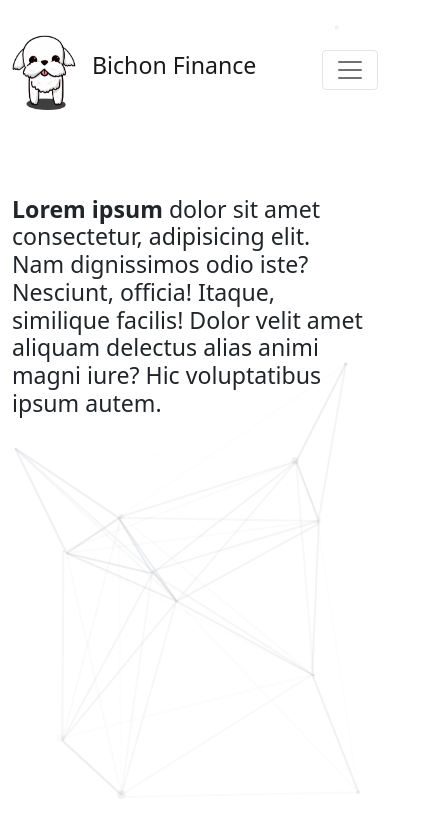
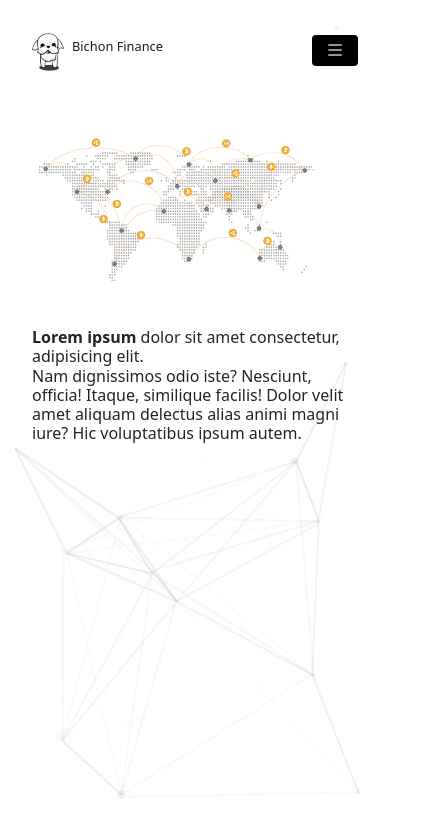
Before and after one commit to Aryaak/BichonFinance, a plain HTML site: page index.html in a window 390 px wide. Shown: the whole page, 426 px wide, since content can reach past the window. Drawn offline with nearby package versions, Linux system fonts and the light colour scheme.

Commit message:
Set Responsive Mobile

```diff
--- /dev/null
+++ b/assets/css/responsive.css
@@ -0,0 +1,66 @@
+ /* X-Small devices (portrait phones, less than 576px) */
+ /* No media query for `xs` since this is the default in Bootstrap */
+
+ /* Very Small devices (landscape phones, 576px and down) */
+
+ @media (max-width: 576px) {
+
+     body {
+         padding: 5px 20px;
+     }
+
+     #logo h3 {
+         font-size: 0.8rem;
+     }
+
+     #logo img {
+         width: 2em;
+     }
+
+     .navbar-nav {
+         text-align: center;
+     }
+
+     .nav-link {
+         margin: auto;
+     }
+
+     .jb-text h4 {
+         font-size: 1em;
+     }
+
+     .jumbotron>div {
+         flex-wrap: wrap;
+     }
+
+     .jb-text {
+         order: 2;
+     }
+
+     .jb-image img {
+         display: block;
+         margin: auto;
+         width: 18em;
+         margin-bottom: 25px;
+     }
+
+     .nav-link {
+         font-size: 0.8em;
+     }
+ }
+
+
+ /* Small devices (landscape phones, 576px and up) */
+ @media (min-width: 576px) {}
+
+ /* Medium devices (tablets, 768px and up) */
+ @media (min-width: 768px) {}
+
+ /* Large devices (desktops, 992px and up) */
+ @media (min-width: 992px) {}
+
+ /* X-Large devices (large desktops, 1200px and up) */
+ @media (min-width: 1200px) {}
+
+ /* XX-Large devices (larger desktops, 1400px and up) */
+ @media (min-width: 1400px) {}
--- a/assets/css/style.css
+++ b/assets/css/style.css
@@ -128,6 +128,19 @@ header {
     height: 100vh;
 }
 
+.navbar-toggler {
+    background-color: black;
+    box-shadow: none !important;
+}
+
+.navbar-toggler:active {
+    transform: scale(0.7) !important;
+}
+
+.navbar-toggler-icon {
+    color: white !important;
+    filter: brightness(0) invert(1000);
+}
 
 .navbar {
     background: none !important;
--- a/assets/js/gsap.js
+++ b/assets/js/gsap.js
@@ -11,6 +11,9 @@ setTimeout(function(){
 	gsap.timeline()
 	.from(".jb-image", { duration: 1, delay: 1, opacity: 0, x: 50 })
 	.to(".jb-image", {duration: 1, opacity: 1, });
+	gsap.timeline()
+	.from(".navbar-toggler", { duration: 1, delay: 1, opacity: 0, y: -20 })
+	.to(".navbar-toggler", {duration: 1, opacity: 1, });
 
 	const navLink = Array.from(document.getElementsByClassName('nav-item'));
 	let duration =1
@@ -20,4 +23,7 @@ setTimeout(function(){
 		.to(n, {duration: 1, opacity: 1, });
 })
 
+gsap.timeline().to('#loading', {css:{zIndex:-1}})
+gsap.timeline().to('#particles-js', {css:{zIndex:-1}})
+
 }, 1500)
--- a/index.html
+++ b/index.html
@@ -7,6 +7,8 @@
     <meta name="viewport" content="width=device-width, initial-scale=1.0">
     <link rel="stylesheet" href="./assets/css/bootstrap.min.css">
     <link rel="stylesheet" href="./assets/css/style.css">
+    <link rel="stylesheet" href="https://cdn.jsdelivr.net/npm/bootstrap-icons@1.5.0/font/bootstrap-icons.css">
+    <link rel="stylesheet" href="./assets/css/responsive.css">
     <title>Bichon Finance</title>
 </head>
 
@@ -23,6 +25,12 @@
 
     <!-- End Loading -->
 
+    <!-- Particles -->
+
+    <div id="particles-js"></div>
+
+    <!-- End Particles -->
+
     <!-- Header -->
 
     <header>
@@ -35,7 +43,7 @@
                 </a>
                 <button class="navbar-toggler" type="button" data-bs-toggle="collapse" data-bs-target="#navbarNav"
                     aria-controls="navbarNav" aria-expanded="false" aria-label="Toggle navigation">
-                    <span class="navbar-toggler-icon"></span>
+                    <i class="bi bi-list text-light"></i>
                 </button>
                 <div class="collapse navbar-collapse" id="navbarNav">
                     <ul class="navbar-nav ms-auto mb-2 mb-lg-0">
@@ -66,16 +74,17 @@
         <div class="jumbotron mt-5">
             <div class="container  d-flex justify-content-between">
                 <div class="jb-text mt-3">
-                    <h3> <b>Lorem ipsum</b> dolor sit amet consectetur, adipisicing elit. <br> Nam dignissimos odio
+                    <h4> <b>Lorem ipsum</b> dolor sit amet consectetur, adipisicing elit. <br> Nam dignissimos odio
                         iste?
                         Nesciunt,
                         officia!
                         Itaque, similique facilis! Dolor velit amet aliquam delectus alias animi magni iure? Hic
                         voluptatibus
-                        ipsum autem.</h3>
+                        ipsum autem.</h4>
 
                 </div>
                 <div class="jb-image">
+                    <img src="./assets/img/jb-img.png" alt="Jumbotron Image" width="800px">
                 </div>
             </div>
         </div>
@@ -83,11 +92,7 @@
 
         <!-- End Jumbotron -->
 
-        <!-- Particles -->
 
-        <div id="particles-js"></div>
-
-        <!-- End Particles -->
 
     </header>
 
```
Also changed, not shown: assets/img/jb-img.png (added).
